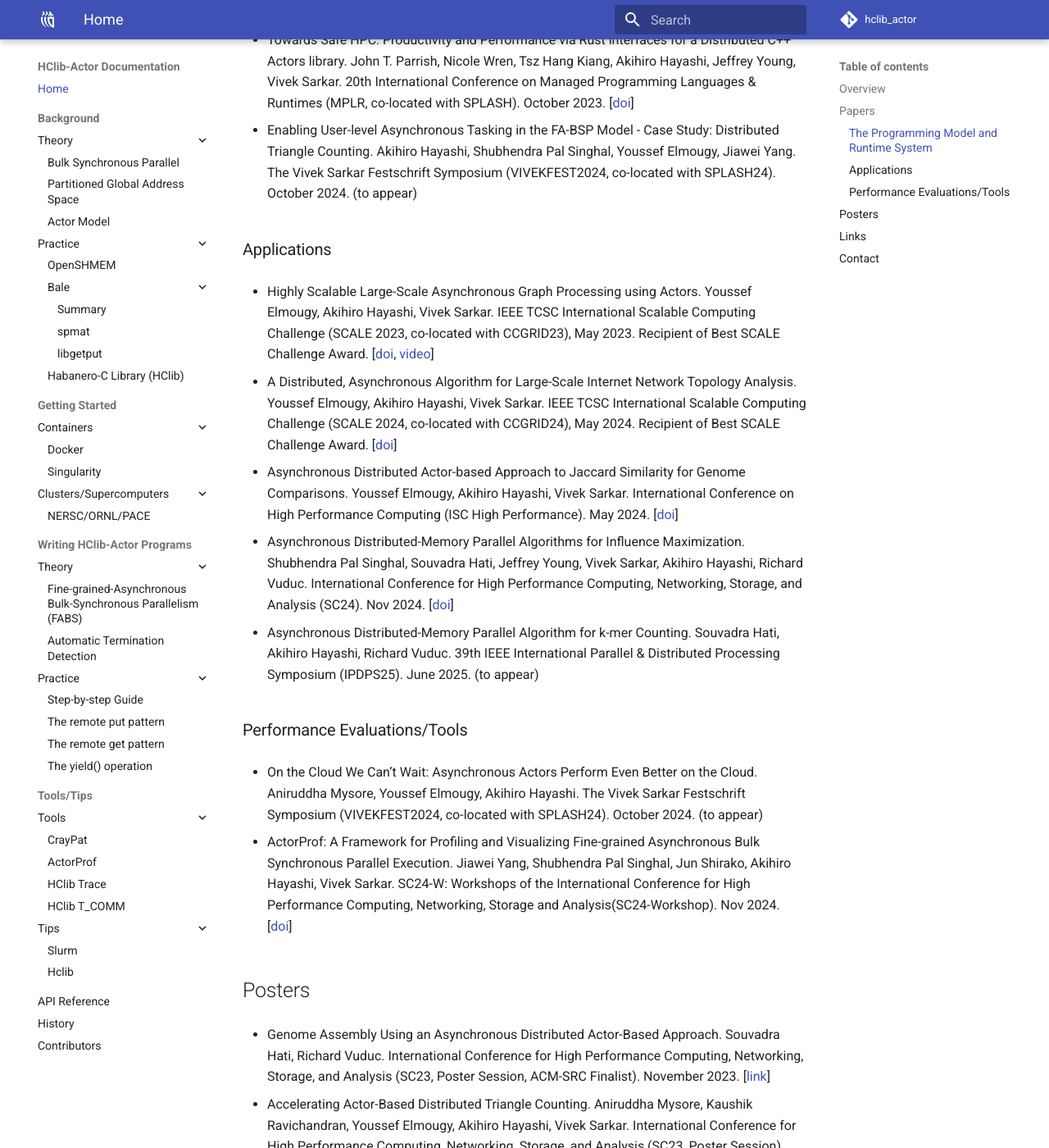
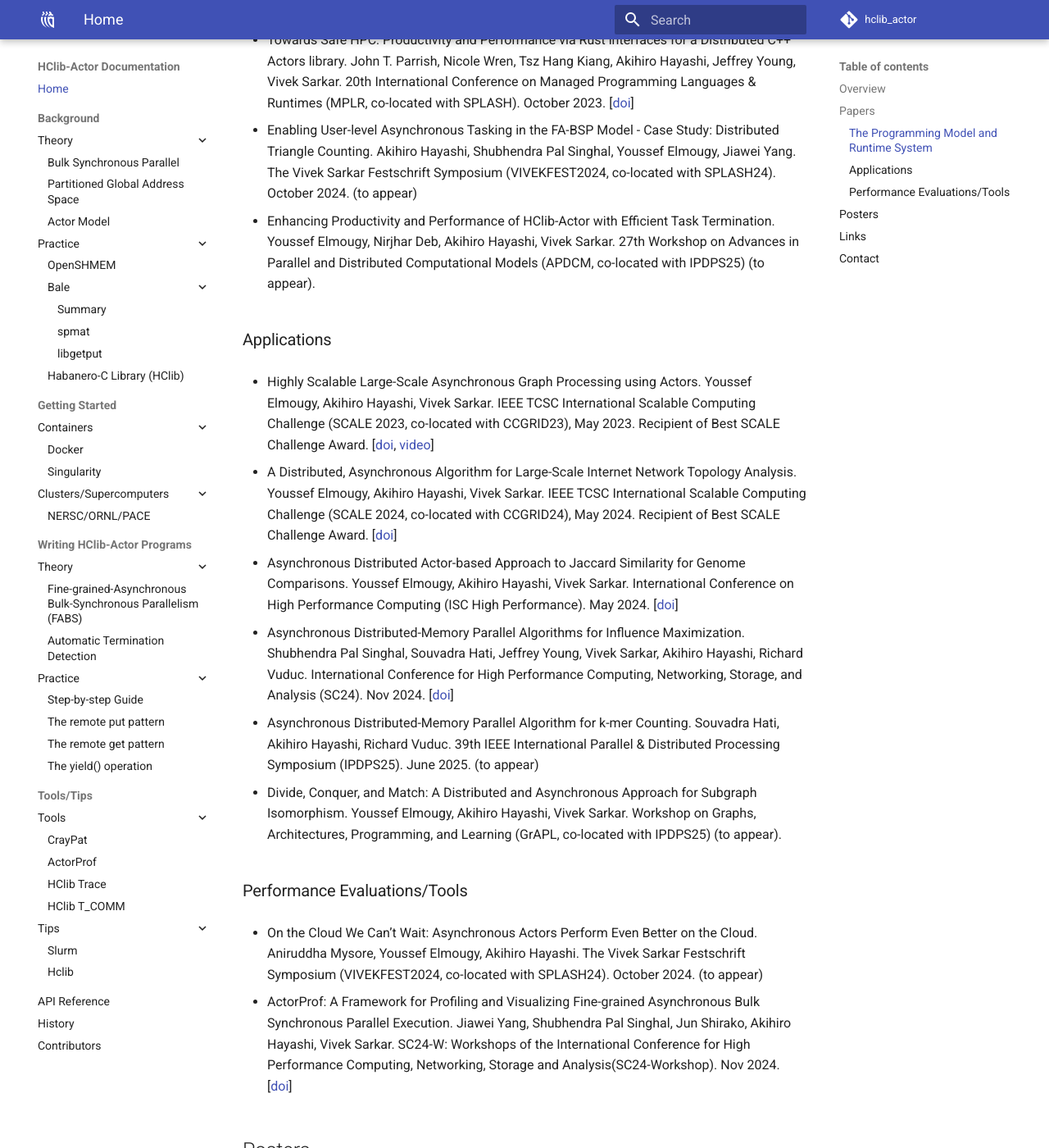
Before and after one commit to ahayashi/hclib-actor, an MkDocs documentation site: the page built from doc/markdowns/index.md, in a window 1280 px wide and 1400 px high, scrolled down 586 px. Shown: the whole window at 82% size. Built offline with MkDocs 1.6.1 and Material for MkDocs 9.7.7, drawn with Linux system fonts in a browser that asks for light colours; comment, search, counter and statistics services are not loaded.

Commit message:
Update index.md

```diff
--- a/doc/markdowns/index.md
+++ b/doc/markdowns/index.md
@@ -13,6 +13,8 @@ This document describes an actor/selector-based C/C++ programming systems for di
 
 * Enabling User-level Asynchronous Tasking in the FA-BSP Model - Case Study: Distributed Triangle Counting. Akihiro Hayashi, Shubhendra Pal Singhal, Youssef Elmougy, Jiawei Yang. The Vivek Sarkar Festschrift Symposium (VIVEKFEST2024, co-located with SPLASH24). October 2024. (to appear)
 
+* Enhancing Productivity and Performance of HClib-Actor with Efficient Task Termination. Youssef Elmougy, Nirjhar Deb, Akihiro Hayashi, Vivek Sarkar. 27th Workshop on Advances in Parallel and Distributed Computational Models (APDCM, co-located with IPDPS25) (to appear).
+
 ### Applications
 * Highly Scalable Large-Scale Asynchronous Graph Processing using Actors. Youssef Elmougy, Akihiro Hayashi, Vivek Sarkar. IEEE TCSC International Scalable Computing Challenge (SCALE 2023, co-located with CCGRID23), May 2023. Recipient of Best SCALE Challenge Award. [[doi](https://ieeexplore.ieee.org/document/10181177), [video](https://youtu.be/fMSbSHhsW0o)]
 
@@ -23,6 +25,8 @@ This document describes an actor/selector-based C/C++ programming systems for di
 * Asynchronous Distributed-Memory Parallel Algorithms for Influence Maximization. Shubhendra Pal Singhal, Souvadra Hati, Jeffrey Young, Vivek Sarkar, Akihiro Hayashi, Richard Vuduc. International Conference for High Performance Computing, Networking, Storage, and Analysis (SC24). Nov 2024. [[doi](https://doi.org/10.1109/SC41406.2024.00108)]
 
 * Asynchronous Distributed-Memory Parallel Algorithm for k-mer Counting. Souvadra Hati, Akihiro Hayashi, Richard Vuduc. 39th IEEE International Parallel & Distributed Processing Symposium (IPDPS25). June 2025. (to appear)
+
+* Divide, Conquer, and Match: A Distributed and Asynchronous Approach for Subgraph Isomorphism. Youssef Elmougy, Akihiro Hayashi, Vivek Sarkar. Workshop on Graphs, Architectures, Programming, and Learning (GrAPL, co-located with IPDPS25) (to appear).
 
 ### Performance Evaluations/Tools
 
```
